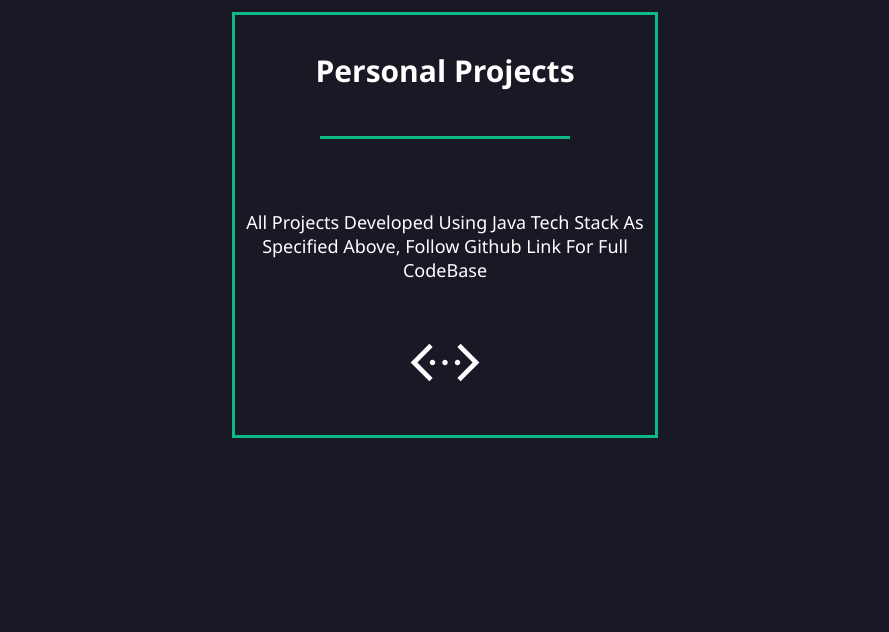
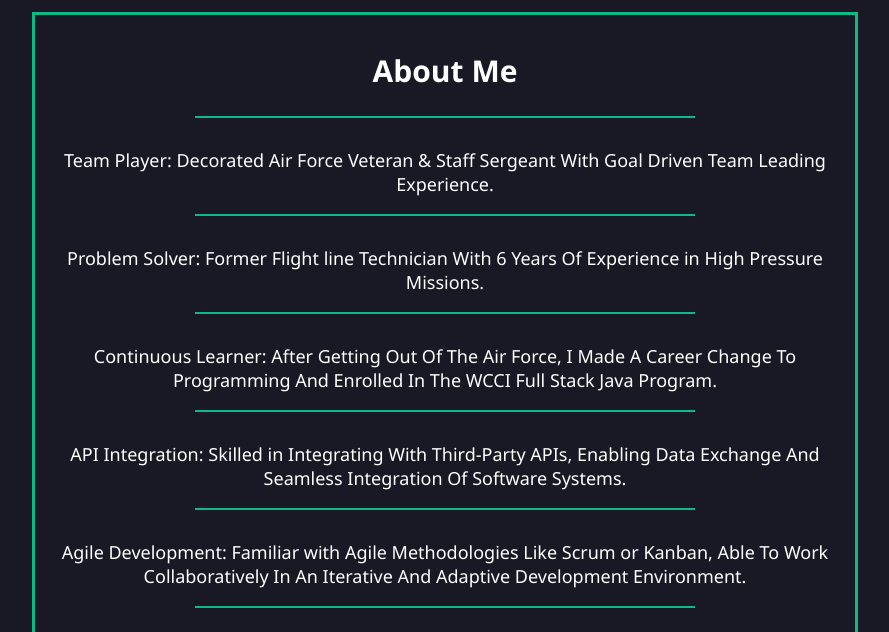
Before and after one commit to StephenCahillane/StephenCahillane.github.io, a plain HTML site: page index.html in a window 1280 px wide. Shown: the part 1070-1702 px from the top of the page, without its empty margins (195-1084 px from the left). Drawn offline with nearby package versions, Linux system fonts and the light colour scheme.

Commit message:
about me finsihed

```diff
--- a/index.html
+++ b/index.html
@@ -38,6 +38,50 @@
         </div>
 
     </section>
+
+    <div class="line long"></div>
+    <section class="projects">
+        <div id="projectSquare2">
+            <h2>About Me</h2>
+            <div class="red"></div>
+            <p>Team Player: Decorated Air Force Veteran & Staff Sergeant
+                With Goal Driven Team Leading Experience.
+            </p>
+            <div class="red"></div>
+            <p>Problem Solver: Former Flight line Technician With 6 Years Of Experience in High
+                Pressure Missions.
+            </p>
+            <div class="red"></div>
+            <p>Continuous Learner: After Getting Out Of The Air Force, I Made A Career Change To Programming And
+                Enrolled In The WCCI Full Stack Java Program.
+            </p>
+            <div class="red"></div>
+            <p>
+                API Integration: Skilled in Integrating With Third-Party APIs, Enabling
+                Data Exchange And Seamless Integration Of Software Systems.
+            </p>
+            <div class="red"></div>
+            <p>Agile Development: Familiar with Agile Methodologies Like Scrum or Kanban, Able To Work Collaboratively
+                In An Iterative And Adaptive Development Environment.</p>
+            <div class="red"></div>
+            <p>
+                Test-Driven Development (TDD): Knowledgeable In Writing Automated Tests To Ensure Software Quality And
+                Facilitate Continuous Integration And Deployment Processes.
+            </p>
+
+            <span class="material-symbols-outlined">
+                person_book
+                </span>
+        </div>
+
+    </section>
+
+
+
+
+
+
+
 
     <div class="line long"></div>
     <section class="projects">
--- a/styles.css
+++ b/styles.css
@@ -142,6 +142,42 @@ header nav a:hover {
 
 }
 
+#projectSquare2 {
+    border: #0dba86 solid 3px;
+
+    width: 800px;
+    min-height: 500px;
+    margin: auto;
+    padding: 10px 10px;
+    display: flex;
+    flex-direction: column;
+    align-items: center;
+
+
+}
+
+#projectSquare2 h2 {
+    color: white;
+    font-family: 'Segoe UI', Tahoma, Geneva, Verdana, sans-serif;
+    text-align: center;
+    font-size: 30px;
+}
+
+#projectSquare2 p {
+    color: white;
+    font-family: 'Segoe UI', Tahoma, Geneva, Verdana, sans-serif;
+    text-align: center;
+    margin-top: 30px;
+    font-size: 18px;
+}
+
+
+
+
+
+
+
+
 #projectSquare h2 {
     color: white;
     font-family: 'Segoe UI', Tahoma, Geneva, Verdana, sans-serif;
@@ -167,6 +203,14 @@ header nav a:hover {
     font-size: 75px;
 
 
+
+}
+
+.red {
+    width: 500px;
+    height: 2px;
+    margin: auto;
+    background-color: #0dba86;
 
 }
 
```
